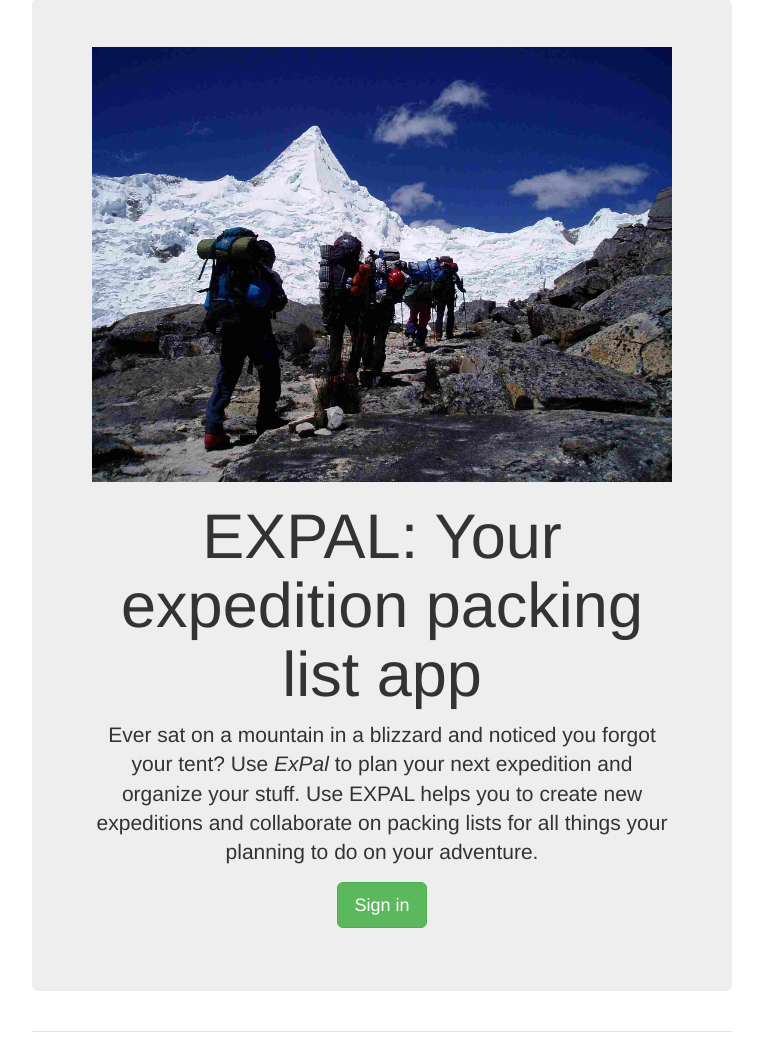
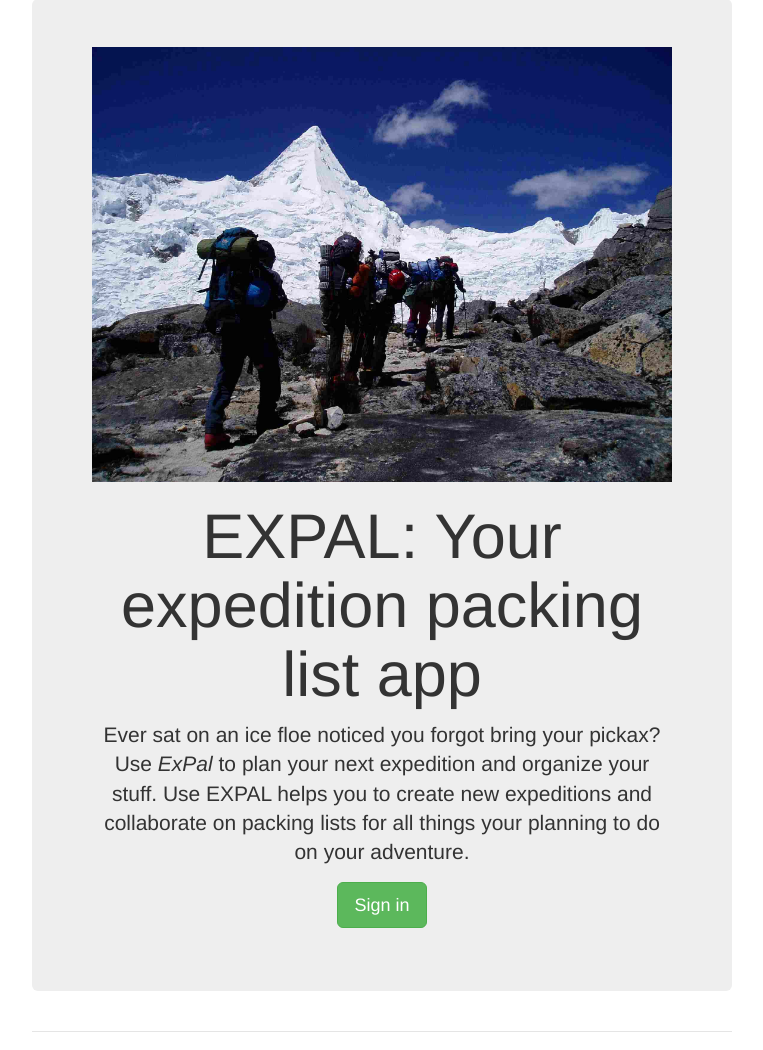
Before and after one commit to capt-marwil/Udacity-Item-Catalog, a Flask app: page / in a window 1280 px wide. Shown: the part 162-1212 px from the top of the page, without its empty margins (258-1021 px from the left). Run offline with Flask 2, Linux system fonts and the light colour scheme; data that the repository does not hold is empty; some libraries are stand-ins or nearby versions.

Commit message:
Edit: Text on start page

```diff
--- a/templates/index.html
+++ b/templates/index.html
@@ -13,7 +13,7 @@
         EXPAL: Your expedition packing list app
     </h1>
     <p class="lead">
-        Ever sat on a mountain in a blizzard and noticed you forgot your tent?
+        Ever sat on an ice floe noticed you forgot bring your pickax?
         Use <em>ExPal</em> to plan your next expedition and organize
         your stuff. Use EXPAL helps you to create new expeditions and
         collaborate on packing lists for all things your
--- a/templates/public_index.html
+++ b/templates/public_index.html
@@ -13,7 +13,7 @@
         EXPAL: Your expedition packing list app
     </h1>
     <p class="lead">
-        Ever sat on a mountain in a blizzard and noticed you forgot your tent?
+        Ever sat on an ice floe noticed you forgot bring your pickax?
         Use <em>ExPal</em> to plan your next expedition and organize
         your stuff. Use EXPAL helps you to create new expeditions and
         collaborate on packing lists for all things your
```
